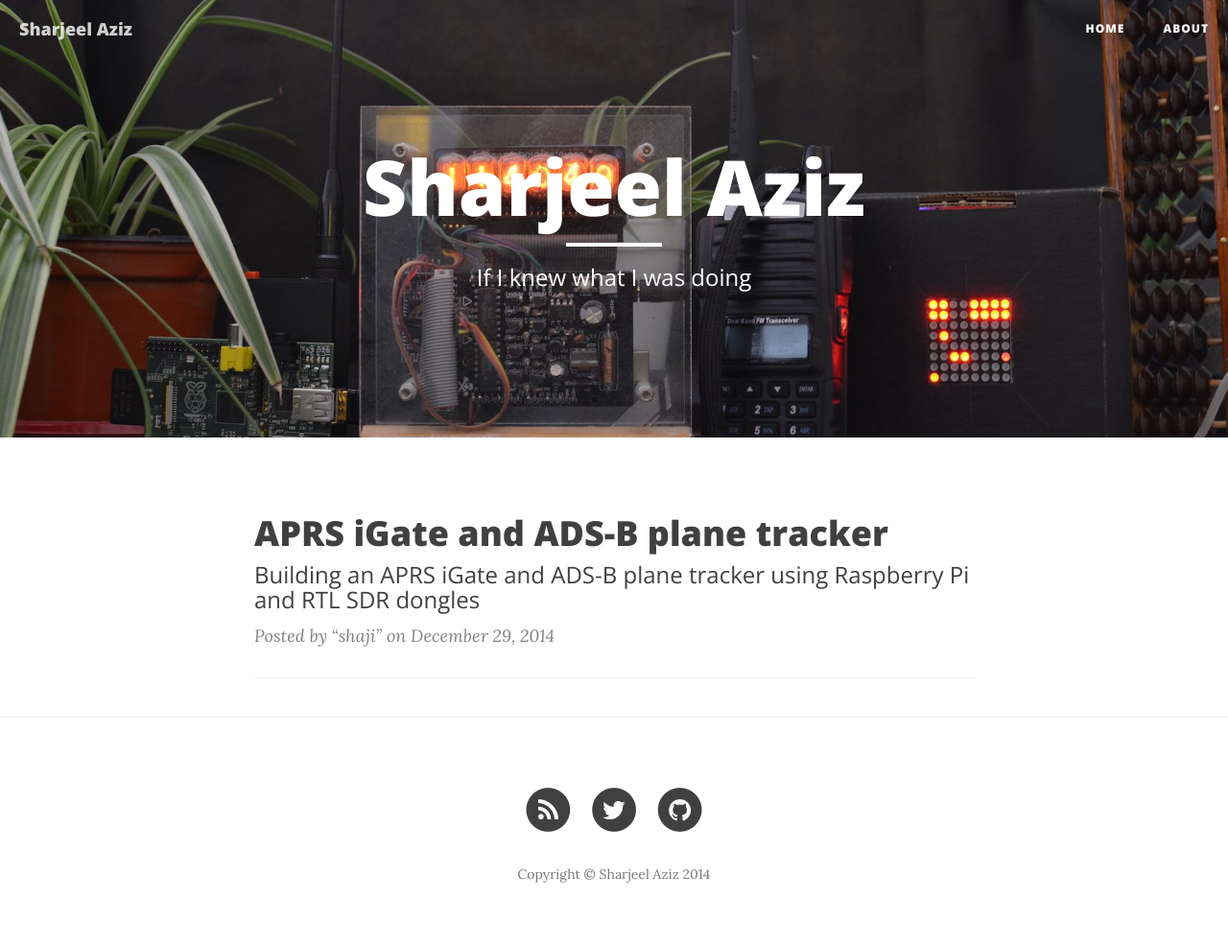
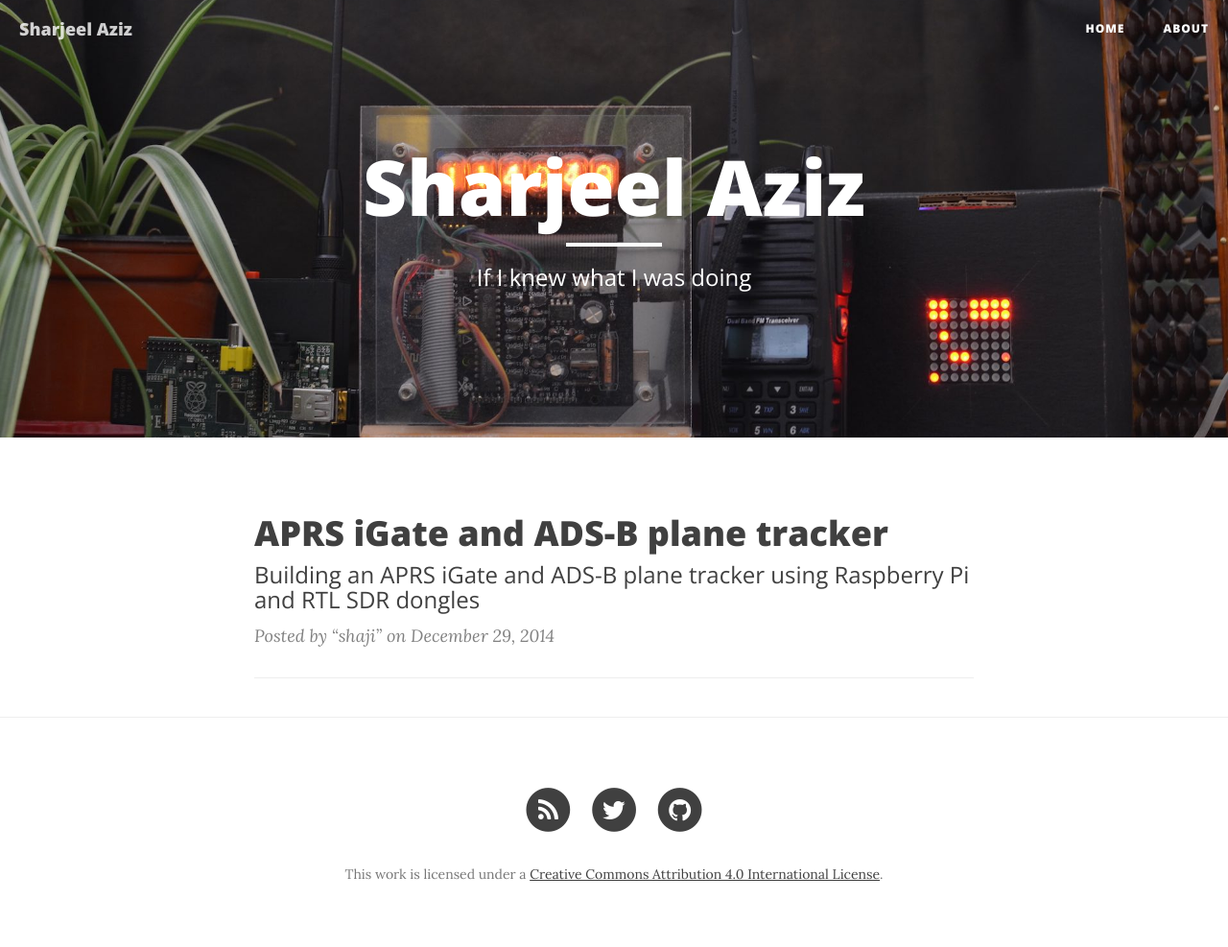
Before and after one commit to sharjeelaziz/sharjeelaziz.github.io, a Jekyll site: the page built from index.html, in a window 1280 px wide. Shown: the whole page at 96% size. Built offline with Jekyll 4.4.1, drawn with Linux system fonts in a browser that asks for light colours; nearby versions of some CDN libraries; the list of posts is cut into pages by our own code.

Commit message:
Updated copyright notice.

```diff
--- a/_includes/footer.html
+++ b/_includes/footer.html
@@ -43,7 +43,8 @@
                     </li>
                     {% endif %}
                 </ul>
-                <p class="copyright text-muted">Copyright &copy; {{ site.title }} {{ site.time | date: '%Y' }}</p>
+                <p class="copyright text-muted"><p class="copyright text-muted">This work is licensed under a <a rel="license" href="http://creativecommons.org/licenses/by/4.0/">Creative Commons Attribution 4.0 International License</a>.
+                </p>
             </div>
         </div>
     </div>
```
